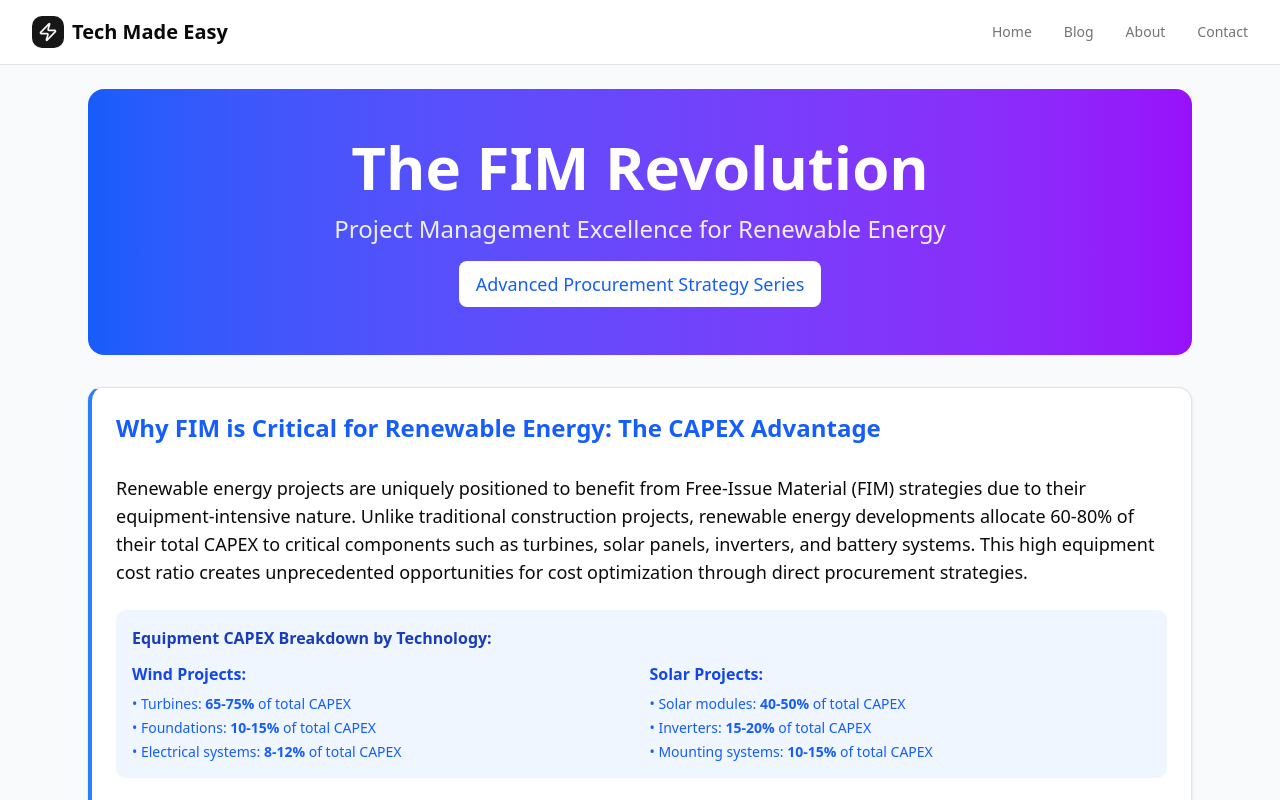
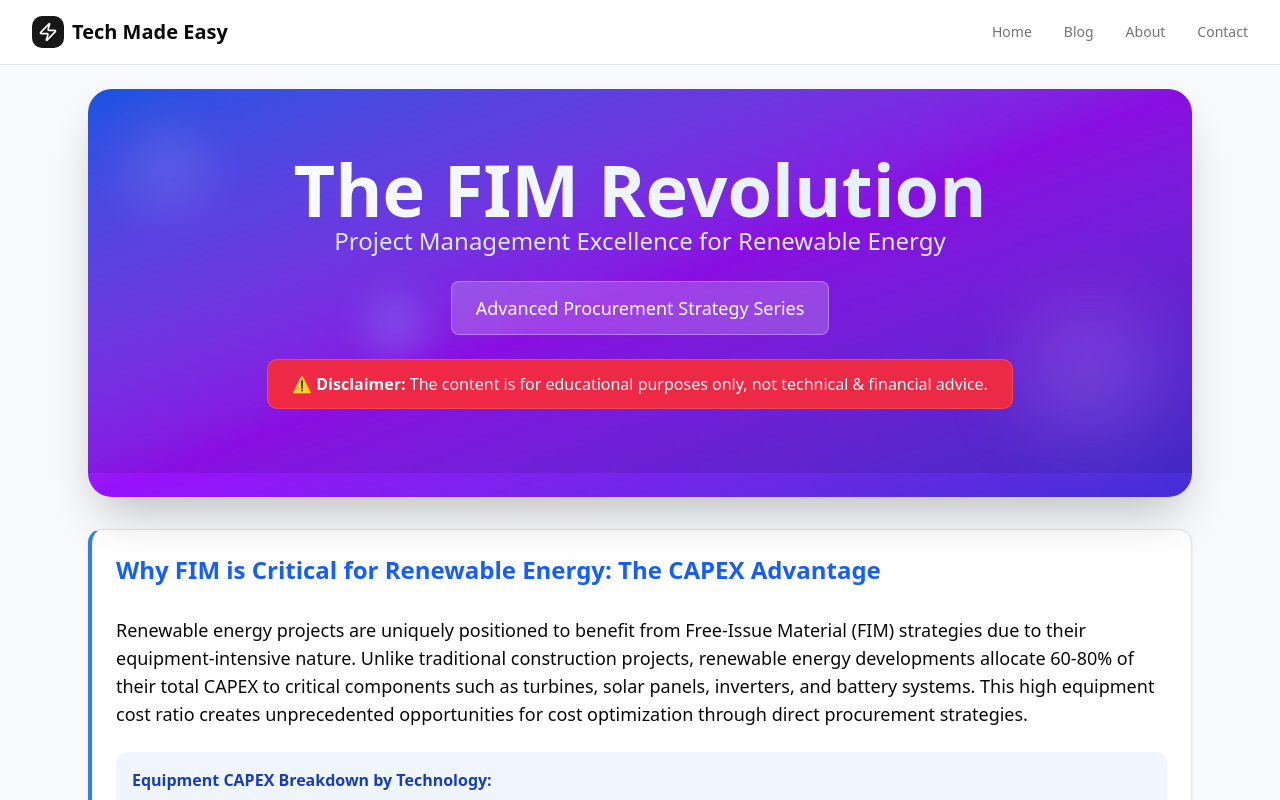
Before and after one commit to Vietduc88x/techmadeeasy-website, a React (Vite) app: page /fim-revolution in a window 1280 px wide. Shown: the top 800 px of the page. Built offline with nearby package versions, Linux system fonts and the light colour scheme.

Commit message:
Enhance article aesthetics and add disclaimer

```diff
--- a/src/components/FIMRevolutionArticle.jsx
+++ b/src/components/FIMRevolutionArticle.jsx
@@ -68,16 +68,28 @@ const FIMRevolutionArticle = () => {
   return (
     <div className="max-w-6xl mx-auto p-6 space-y-8">
       {/* Hero Section */}
-      <div className="text-center space-y-4 py-12 bg-gradient-to-r from-blue-600 to-purple-600 text-white rounded-2xl">
-        <h1 className="text-4xl md:text-6xl font-bold">
+      <div className="relative text-center space-y-6 py-16 bg-gradient-to-br from-blue-600 via-purple-600 to-indigo-700 text-white rounded-3xl overflow-hidden shadow-2xl">
+        <div className="absolute inset-0 bg-black/10"></div>
+        <div className="relative z-10">
+          <h1 className="text-5xl md:text-7xl font-bold bg-gradient-to-r from-white to-blue-100 bg-clip-text text-transparent">
             The FIM Revolution
           </h1>
-        <p className="text-xl md:text-2xl opacity-90">
+          <p className="text-xl md:text-2xl text-blue-100 font-medium">
             Project Management Excellence for Renewable Energy
           </p>
-        <Badge className="bg-white text-blue-600 text-lg px-4 py-2">
+          <div className="mt-6">
+            <Badge className="bg-white/20 backdrop-blur-sm text-white text-lg px-6 py-3 border border-white/30 hover:bg-white/30 transition-all duration-300">
               Advanced Procurement Strategy Series
             </Badge>
+          </div>
+          <div className="mt-6 bg-red-500/90 backdrop-blur-sm text-white px-6 py-3 rounded-lg inline-block border border-red-400/50">
+            <span className="font-bold">⚠️ Disclaimer:</span> The content is for educational purposes only, not technical & financial advice.
+          </div>
+        </div>
+        {/* Decorative elements */}
+        <div className="absolute top-10 left-10 w-20 h-20 bg-white/10 rounded-full blur-xl"></div>
+        <div className="absolute bottom-10 right-10 w-32 h-32 bg-purple-300/20 rounded-full blur-2xl"></div>
+        <div className="absolute top-1/2 left-1/4 w-16 h-16 bg-blue-300/20 rounded-full blur-lg"></div>
       </div>
 
       {/* Why FIM is Critical for Renewable Energy */}
@@ -683,21 +695,18 @@ const FIMRevolutionArticle = () => {
         </CardContent>
       </Card>
 
-      {/* Call to Action */}
+      {/* Contact Author */}
       <Card className="bg-gradient-to-r from-blue-600 to-purple-600 text-white">
         <CardContent className="text-center py-8">
-          <h3 className="text-2xl font-bold mb-4">Ready to Revolutionize Your Project Management?</h3>
+          <h3 className="text-2xl font-bold mb-4">Have Questions or Need More Details?</h3>
           <p className="text-lg mb-6 opacity-90">
-            Take the first step towards procurement excellence. Download our comprehensive FIM Implementation Guide and unlock the full potential of your renewable energy projects.
+            For more in-depth information, technical insights, or to discuss specific project applications, please feel free to contact the author, Duc Hoang.
           </p>
           <div className="space-y-4">
-            <Button size="lg" className="bg-white text-blue-600 hover:bg-gray-100">
-              <Award className="w-5 h-5 mr-2" />
-              Download Your FIM Implementation Guide Now
-            </Button>
-            <div className="text-sm opacity-75">
-              Get the complete toolkit with actionable templates, detailed checklists, and in-depth case studies.
-            </div>
+            <a href="mailto:duchoang@example.com" className="inline-flex items-center justify-center whitespace-nowrap rounded-md text-sm font-medium ring-offset-background transition-colors focus-visible:outline-none focus-visible:ring-2 focus-visible:ring-ring focus-visible:ring-offset-2 disabled:pointer-events-none disabled:opacity-50 h-11 px-8 bg-white text-blue-600 hover:bg-gray-100">
+              <Users className="w-5 h-5 mr-2" />
+              Contact Duc Hoang
+            </a>
           </div>
         </CardContent>
       </Card>
```
Lines whose indentation alone changed are shown as unchanged.
